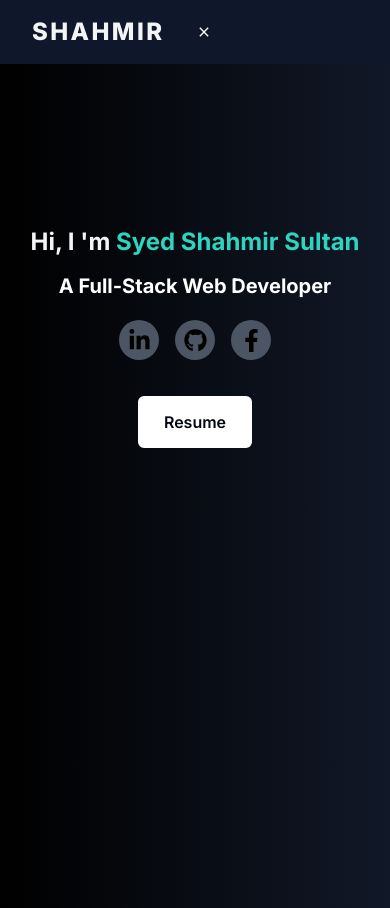
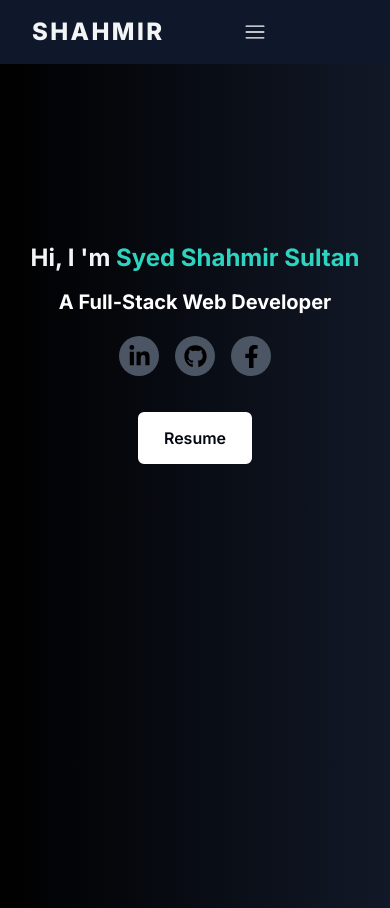
Before and after one commit to syedshahmirsultan/Headstarter-Project1, a Next.js app: page / in a window 390 px wide. Built offline with nearby package versions, Linux system fonts and the light colour scheme.

Commit message:
added code

```diff
--- a/app/Components/Hamburger.tsx
+++ b/app/Components/Hamburger.tsx
@@ -2,19 +2,30 @@
 import React, { useState } from 'react';
 import { RxHamburgerMenu } from "react-icons/rx";
 import { IoMdClose } from "react-icons/io";
-
+import Link from 'next/link'
 const Hamburger = () => {
     const [isOpen,setIsOpen] = useState(false);
 
     function toggle(){
-        setIsOpen(true);
+        setIsOpen(!isOpen);
     }
 
     return (
-       <div className='flex md:hidden items-center ml-8'>
-{isOpen ?(<RxHamburgerMenu color={'white'} onClick={()=> setIsOpen(false)}/>) : (<IoMdClose onClick={toggle} color={'white'} />
-) }
+        <section>
+       <div className='flex flex-col ml-20 md:hidden justify-center '>
+{isOpen ?   (<IoMdClose size={22} onClick={toggle} color={'white'}/>) :(<RxHamburgerMenu size={22} color={'white'} onClick={toggle}/>)
+ }
        </div>
+       {
+        isOpen == true ? (<div className="absolute  pt-4 h-48 bg-gray-950 self-center w-40 flex flex-col items-center  gap-y-2 text-lg font-semibold">
+            <Link href="" className="text-gray-500 hover:text-white">About</Link>
+            <Link href="" className="text-gray-500 hover:text-white">Skills</Link>
+            <Link href="" className="text-gray-500 hover:text-white">Experience</Link>
+            <Link href="" className="text-gray-500 hover:text-white">Contact</Link>
+
+        </div>) :""
+       }
+       </section>
     );
 }
 
--- a/app/Components/Hero.tsx
+++ b/app/Components/Hero.tsx
@@ -21,7 +21,7 @@ const icons = [{
 
 const Hero = () => {
     return (
-        <div className='flex flex-col gap-y-3 pt-40 md:pt-0 md:justify-center items-center h-full'>
+        <div className='flex flex-col gap-y-3 pt-44 md:pt-0 md:justify-center items-center h-full'>
         <motion.h1 initial={{x:-2000}} animate={{x:0}}
         transition={{duration:"2"
         }}
```
